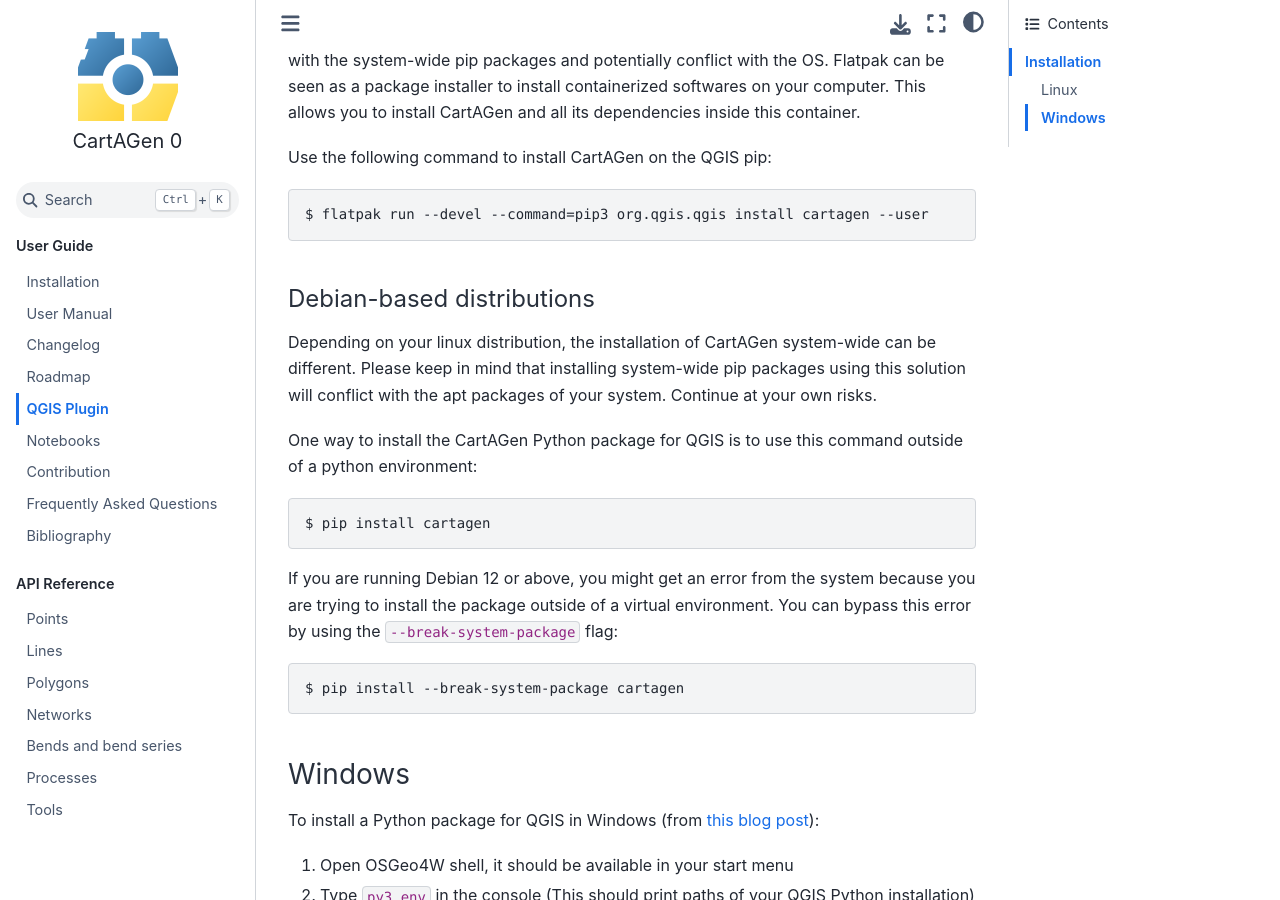
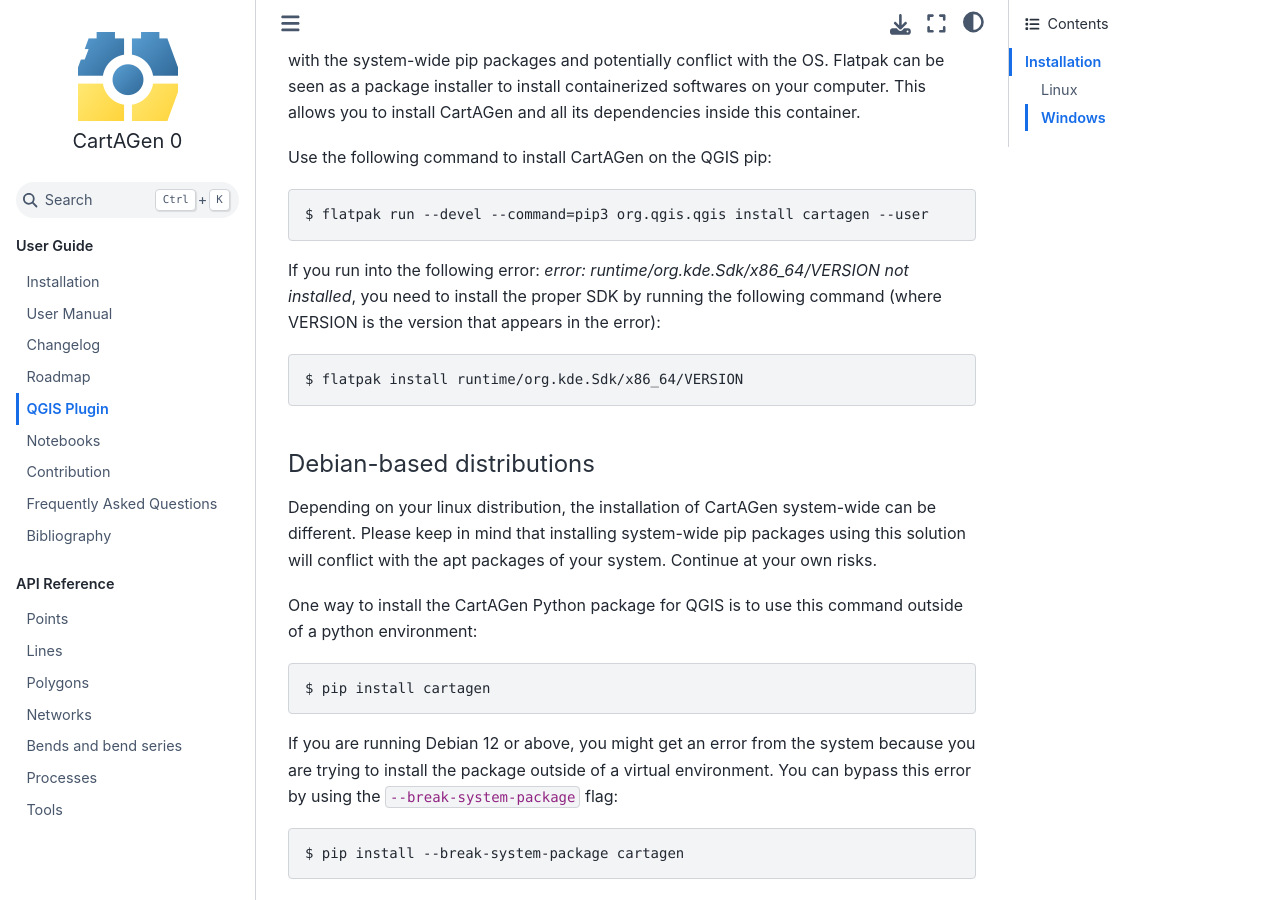
Before and after one commit to LostInZoom/cartagen, a Sphinx documentation site: the page built from docs/qgis.rst, in a window 1280 px wide and 900 px high, scrolled down 535 px. Built offline with Sphinx 7.4.7 and the Sphinx Book theme 1.1.4, drawn with Linux system fonts in a browser that asks for light colours.

Commit message:
added flatpak sdk error management

```diff
--- a/docs/qgis.rst
+++ b/docs/qgis.rst
@@ -38,6 +38,11 @@
 
     $ flatpak run --devel --command=pip3 org.qgis.qgis install cartagen --user
 
+If you run into the following error: `error: runtime/org.kde.Sdk/x86_64/VERSION not installed`, you need to install the proper SDK by
+running the following command (where VERSION is the version that appears in the error)::
+
+    $ flatpak install runtime/org.kde.Sdk/x86_64/VERSION
+
 Debian-based distributions
 ^^^^^^^^^^^^^^^^^^^^^^^^^^
 
```
